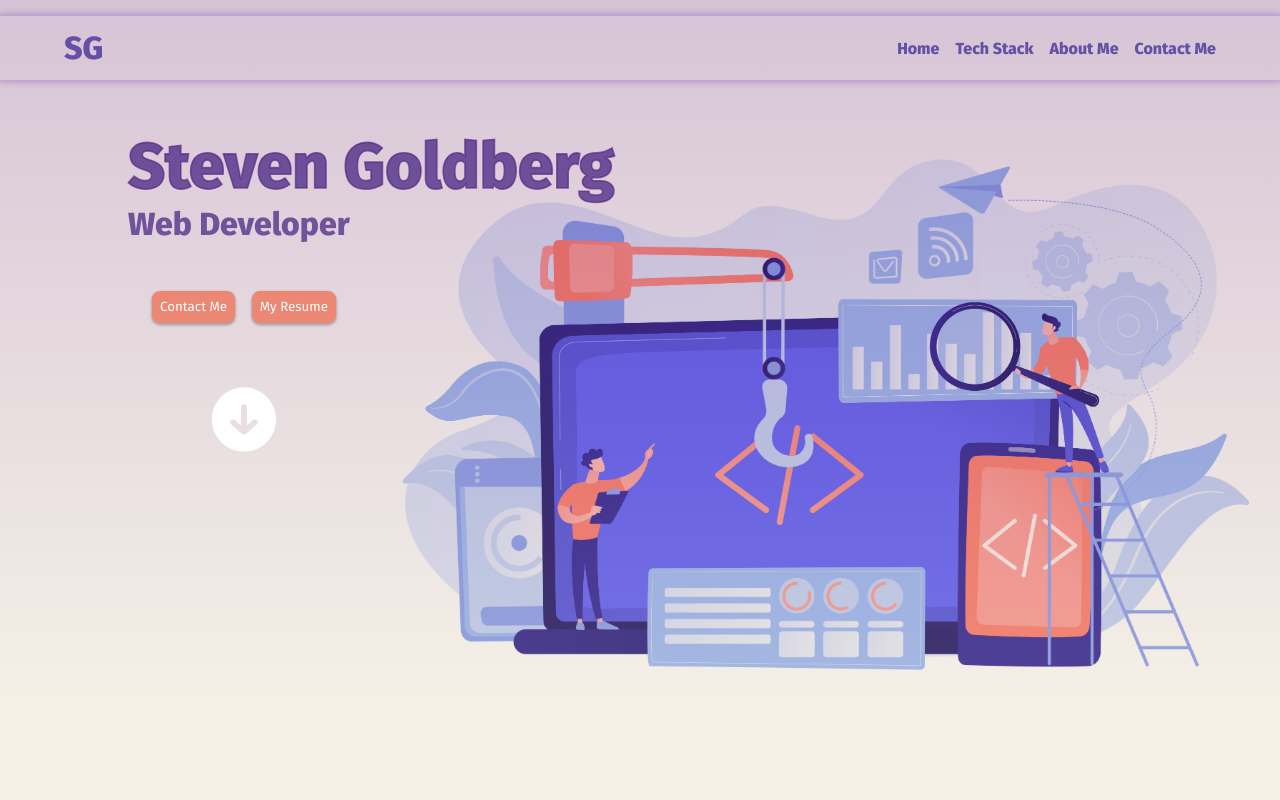
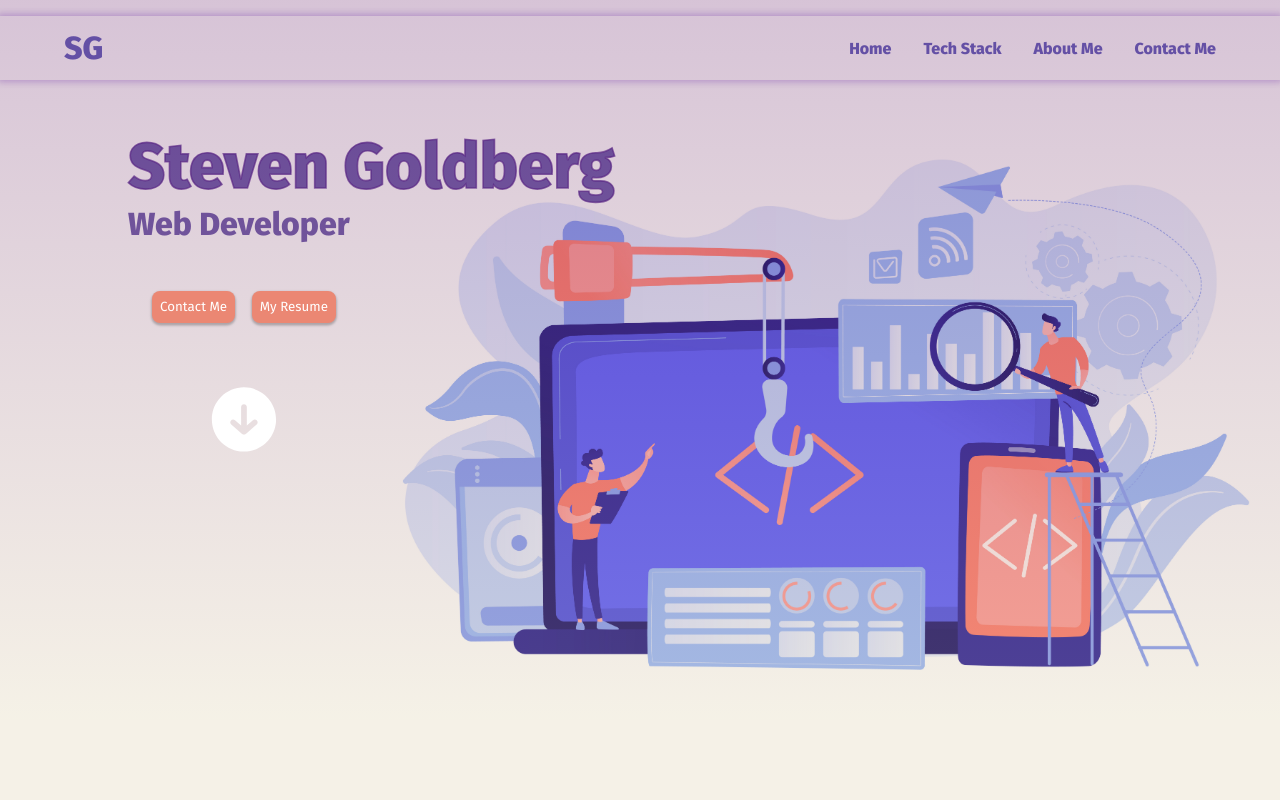
Before and after one commit to stevengoldbergm/portfolio, a React (Create React App) app: page / in a window 1280 px wide. Shown: the top 800 px of the page. Built offline with nearby package versions, Linux system fonts and the light colour scheme.

Commit message:
Updated padding on widescreen navbar

```diff
--- a/src/components/layout/Navbar.css
+++ b/src/components/layout/Navbar.css
@@ -126,7 +126,7 @@ a:visited {
 
   .li {
     position: relative;
-    padding-left: 1em;
+    padding-left: 2rem;
   }
 
   a,
```
